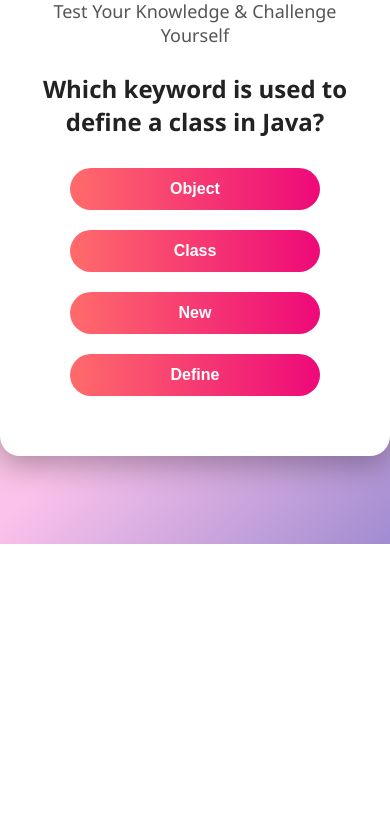
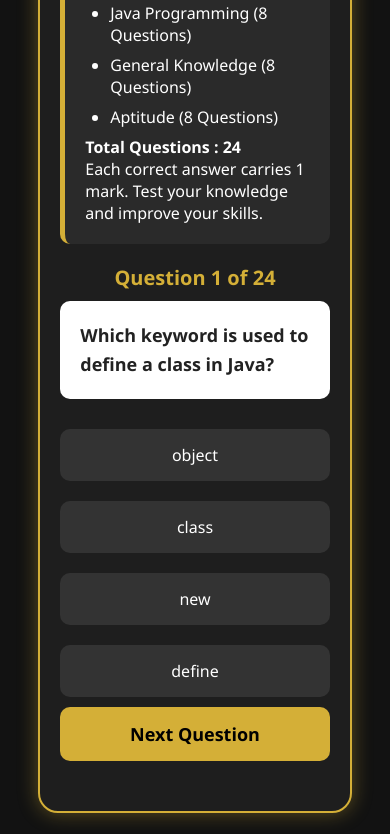
Before and after one commit to vanameghana41-cyber/Python-, a plain HTML site: page QUIZCOMPETITION/index.html in a window 390 px wide. Shown: the part 300-1134 px from the top of the page. Before the commit the page ends 844 px from the top, so only its background shows below. Drawn offline with Linux system fonts and the light colour scheme.

Commit message:
Add files via upload

```diff
--- a/QUIZCOMPETITION/index.html
+++ b/QUIZCOMPETITION/index.html
@@ -1,27 +1,47 @@
 <!DOCTYPE html>
 <html>
 <head>
-    <title>🏆 Quiz Competition</title>
+    <title>Quiz Competition</title>
     <link rel="stylesheet" href="style.css">
 </head>
-
 <body>
 
 <div class="container">
 
-    <h1>🏆 QUIZ COMPETITION 🏆</h1>
+    <h1>QUIZ COMPETITION</h1>
 
-    <p class="subtitle">
-        Test Your Knowledge & Challenge Yourself
-    </p>
+    <div class="info-box">
+        <h2>Welcome to Quiz Competition</h2>
+
+        <p>
+            This quiz contains questions from:
+        </p>
+
+        <ul>
+            <li>Java Programming (8 Questions)</li>
+            <li>General Knowledge (8 Questions)</li>
+            <li>Aptitude (8 Questions)</li>
+        </ul>
+
+        <p><b>Total Questions : 24</b></p>
+
+        <p>
+            Each correct answer carries 1 mark.
+            Test your knowledge and improve your skills.
+        </p>
+    </div>
+
+    <h3 id="question-number"></h3>
 
     <h2 id="question"></h2>
 
     <div id="options"></div>
 
-    <p id="result"></p>
+    <p id="message"></p>
 
-    <p id="score"></p>
+    <button id="next-btn">Next Question</button>
+
+    <h2 id="result"></h2>
 
 </div>
 
--- a/QUIZCOMPETITION/script.js
+++ b/QUIZCOMPETITION/script.js
@@ -1,51 +1,126 @@
-const questions = [
+const quizData = [
 
 {
 question:"Which keyword is used to define a class in Java?",
-options:["Object","Class","New","Define"],
-answer:"Class"
+options:["object","class","new","define"],
+answer:"class"
 },
-
 {
 question:"Which method is the entry point of Java program?",
 options:["start()","run()","main()","init()"],
 answer:"main()"
 },
-
 {
 question:"Which data type is used to store decimal numbers in Java?",
 options:["int","double","char","boolean"],
 answer:"double"
 },
-
 {
 question:"Which operator is used for comparison?",
-options:["=","==","!=","Both B and C"],
-answer:"Both B and C"
+options:["=","==","!=","Both == and !="],
+answer:"Both == and !="
 },
-
 {
 question:"Which loop is guaranteed to run at least once?",
 options:["for","while","do-while","foreach"],
 answer:"do-while"
 },
-
 {
 question:"Which of these is not a Java keyword?",
 options:["static","void","main","final"],
 answer:"main"
 },
-
 {
 question:"Which keyword is used to stop a loop in Java?",
 options:["stop","exit","break","continue"],
 answer:"break"
 },
-
 {
 question:"Which of the following is not a primitive data type?",
 options:["int","float","String","char"],
 answer:"String"
+},
+
+{
+question:"What is the largest planet in our solar system?",
+options:["Earth","Jupiter","Saturn","Mars"],
+answer:"Jupiter"
+},
+{
+question:"Who wrote the national anthem of India?",
+options:["Rabindranath Tagore","Bankim Chandra Chatterjee","Sarojini Naidu","Subhash Chandra Bose"],
+answer:"Rabindranath Tagore"
+},
+{
+question:"What is the smallest continent in the world?",
+options:["Europe","Australia","Antarctica","South America"],
+answer:"Australia"
+},
+{
+question:"Who founded Indian National Army (INA) to fight against British rule?",
+options:["Subhash Chandra Bose","Bhagat Singh","Sardar Vallabhbhai Patel","Lal Bahadur Shastri"],
+answer:"Subhash Chandra Bose"
+},
+{
+question:"Which is the longest river in India?",
+options:["Amazon","Nile","Ganga","Mississippi"],
+answer:"Ganga"
+},
+{
+question:"What is the capital of India?",
+options:["New Delhi","Kyoto","Washington DC","Tokyo"],
+answer:"New Delhi"
+},
+{
+question:"Which is the largest state in India by area?",
+options:["Uttar Pradesh","Rajasthan","Madhya Pradesh","Maharashtra"],
+answer:"Rajasthan"
+},
+{
+question:"Who gave the slogan 'Jai Jawan Jai Kisan'?",
+options:["Subhash Chandra Bose","Lal Bahadur Shastri","Homi Bhabha","Bhagat Singh"],
+answer:"Lal Bahadur Shastri"
+},
+
+{
+question:"A shopkeeper buys an item for ₹500 and sells it for ₹650. What is the profit percentage?",
+options:["25%","30%","35%","40%"],
+answer:"30%"
+},
+{
+question:"A car travels 120 km in 2 hours. At the same speed how far will it travel in 5 hours?",
+options:["250 km","300 km","350 km","400 km"],
+answer:"300 km"
+},
+{
+question:"The principal is ₹2000, rate is 5% per year and time is 3 years. What is the simple interest?",
+options:["₹200","₹250","₹300","₹350"],
+answer:"₹300"
+},
+{
+question:"The average of 5 numbers is 20. If one number is 30, what is the average of the remaining 4 numbers?",
+options:["15","17.5","20","22.5"],
+answer:"17.5"
+},
+{
+question:"If 5 pencils cost ₹25, how much will 12 pencils cost?",
+options:["₹50","₹55","₹60","₹65"],
+answer:"₹60"
+},
+{
+question:"A can complete a task in 12 days and B in 18 days. Working together, how many days will they take?",
+options:["6","7.2","8","9"],
+answer:"7.2"
+},
+{
+question:"If 3x + 5 = 20, what is the value of x?",
+options:["3","4","5","6"],
+answer:"5"
+},
+{
+question:"A student scored 360 marks out of 500. What is the percentage?",
+options:["70%","72%","75%","80%"],
+answer:"72%"
 }
 
 ];
@@ -53,71 +128,98 @@ answer:"String"
 let currentQuestion = 0;
 let score = 0;
 
+const question = document.getElementById("question");
+const options = document.getElementById("options");
+const nextBtn = document.getElementById("next-btn");
+const result = document.getElementById("result");
+const message = document.getElementById("message");
+const questionNumber = document.getElementById("question-number");
+
 function loadQuestion(){
 
-    if(currentQuestion >= questions.length){
+    const q = quizData[currentQuestion];
 
-        let performance="";
+    questionNumber.innerHTML =
+    `Question ${currentQuestion + 1} of ${quizData.length}`;
 
-        if(score===questions.length){
-            performance="🏆 Excellent Performance";
-        }
-        else if(score>=6){
-            performance="✅ Good Performance";
-        }
-        else{
-            performance="📚 Need Improvement";
-        }
+    question.innerHTML = q.question;
 
-        document.getElementById("question").innerHTML =
-        "Quiz Completed";
+    options.innerHTML = "";
 
-        document.getElementById("options").innerHTML = "";
+    message.innerHTML = "";
 
-        document.getElementById("result").innerHTML =
-        performance;
+    q.options.forEach(option => {
 
-        document.getElementById("score").innerHTML =
-        "Score : " + score + "/" + questions.length;
+        const btn = document.createElement("button");
 
-        return;
-    }
+        btn.innerHTML = option;
 
-    document.getElementById("question").innerHTML =
-    questions[currentQuestion].question;
+        btn.classList.add("option-btn");
 
-    let html = "";
+        btn.onclick = () => {
 
-    questions[currentQuestion].options.forEach(option=>{
+            Array.from(options.children).forEach(button=>{
+                button.disabled = true;
+            });
 
-        html +=
-        `<button onclick="checkAnswer('${option}')">
-        ${option}
-        </button><br>`;
+            if(option === q.answer){
+
+                score++;
+
+                message.innerHTML =
+                "✅ Correct Answer";
+
+                message.className = "correct";
+            }
+            else{
+
+                message.innerHTML =
+                "❌ Wrong Answer<br>Correct Answer : "
+                + q.answer;
+
+                message.className = "wrong";
+            }
+        };
+
+        options.appendChild(btn);
     });
-
-    document.getElementById("options").innerHTML =
-    html;
 }
 
-function checkAnswer(option){
+nextBtn.addEventListener("click",()=>{
 
-    if(option===questions[currentQuestion].answer){
+    currentQuestion++;
 
-        document.getElementById("result").innerHTML =
-        "✅ Correct";
+    if(currentQuestion < quizData.length){
 
-        score++;
+        loadQuestion();
     }
     else{
 
-        document.getElementById("result").innerHTML =
-        "❌ Wrong";
+        let performance = "";
+
+        if(score >= 20){
+            performance = "Excellent Performance";
+        }
+        else if(score >= 15){
+            performance = "Good Performance";
+        }
+        else{
+            performance = "Need Improvement";
+        }
+
+        question.style.display="none";
+        options.style.display="none";
+        nextBtn.style.display="none";
+        message.style.display="none";
+        questionNumber.style.display="none";
+
+        result.innerHTML =
+        "Quiz Completed<br><br>" +
+        "Final Score : " +
+        score + "/" + quizData.length +
+        "<br><br>" +
+        performance;
     }
-
-    currentQuestion++;
-
-    setTimeout(loadQuestion,1000);
-}
+});
 
 loadQuestion();
--- a/QUIZCOMPETITION/style.css
+++ b/QUIZCOMPETITION/style.css
@@ -2,80 +2,161 @@
     margin:0;
     padding:0;
     box-sizing:border-box;
+    font-family:'Segoe UI',sans-serif;
 }
 
 body{
-    font-family:'Segoe UI',sans-serif;
-    background:linear-gradient(
-        135deg,
-        #ff9a9e,
-        #fad0c4,
-        #fbc2eb,
-        #a18cd1
-    );
+    background:#121212;
+    color:white;
     min-height:100vh;
-    display:flex;
-    justify-content:center;
-    align-items:center;
+    padding:30px;
 }
 
 .container{
-    width:800px;
-    background:white;
+    width:85%;
+    max-width:900px;
+    margin:auto;
+
+    background:#1e1e1e;
+
+    border:2px solid #d4af37;
+
+    border-radius:20px;
+
     padding:30px;
-    border-radius:20px;
-    text-align:center;
-    box-shadow:0 10px 30px rgba(0,0,0,0.3);
+
+    box-shadow:
+    0px 0px 20px rgba(212,175,55,0.4);
 }
 
 h1{
-    color:#6a0572;
-    margin-bottom:15px;
-    font-size:40px;
+    text-align:center;
+    color:#d4af37;
+    margin-bottom:20px;
+    font-size:42px;
 }
 
-.subtitle{
-    color:#555;
-    margin-bottom:25px;
-    font-size:18px;
+.info-box{
+    background:#2a2a2a;
+    border-left:5px solid #d4af37;
+    padding:20px;
+    border-radius:10px;
+    margin-bottom:20px;
+}
+
+.info-box h2{
+    color:#d4af37;
+    margin-bottom:10px;
+}
+
+.info-box ul{
+    margin-left:25px;
+}
+
+.info-box li{
+    margin:8px 0;
+}
+
+#question-number{
+    color:#d4af37;
+    font-size:20px;
+    margin-bottom:10px;
+    text-align:center;
 }
 
 #question{
+    background:#ffffff;
     color:#222;
+    padding:20px;
+    border-radius:10px;
     margin-bottom:20px;
+    line-height:1.6;
 }
 
-button{
-    width:250px;
-    padding:12px;
-    margin:10px;
+.option-btn{
+    width:100%;
+    padding:15px;
+    margin:10px 0;
+
     border:none;
-    border-radius:30px;
+
+    background:#333;
+
     color:white;
+
+    border-radius:10px;
+
+    cursor:pointer;
+
     font-size:16px;
-    font-weight:bold;
-    cursor:pointer;
-    background:linear-gradient(
-        to right,
-        #ff6b6b,
-        #ee0979
-    );
+
     transition:0.3s;
 }
 
-button:hover{
-    transform:scale(1.05);
+.option-btn:hover{
+    background:#d4af37;
+    color:black;
+}
+
+#next-btn{
+    width:100%;
+    padding:15px;
+
+    background:#d4af37;
+
+    color:black;
+
+    font-size:18px;
+
+    font-weight:bold;
+
+    border:none;
+
+    border-radius:10px;
+
+    cursor:pointer;
+}
+
+#next-btn:hover{
+    background:#f5c542;
+}
+
+.correct{
+    color:#00ff7f;
+    text-align:center;
+    font-size:22px;
+    font-weight:bold;
+    margin-top:15px;
+}
+
+.wrong{
+    color:#ff4d4d;
+    text-align:center;
+    font-size:22px;
+    font-weight:bold;
+    margin-top:15px;
 }
 
 #result{
-    margin-top:20px;
-    font-size:20px;
-    font-weight:bold;
+    text-align:center;
+    color:#d4af37;
+    font-size:30px;
+    margin-top:30px;
+    line-height:1.8;
 }
 
-#score{
-    margin-top:15px;
-    font-size:22px;
-    color:green;
-    font-weight:bold;
+@media(max-width:768px){
+
+    .container{
+        width:95%;
+        padding:20px;
+    }
+
+    h1{
+        font-size:30px;
+    }
+
+    #question{
+        font-size:18px;
+    }
 }
```
